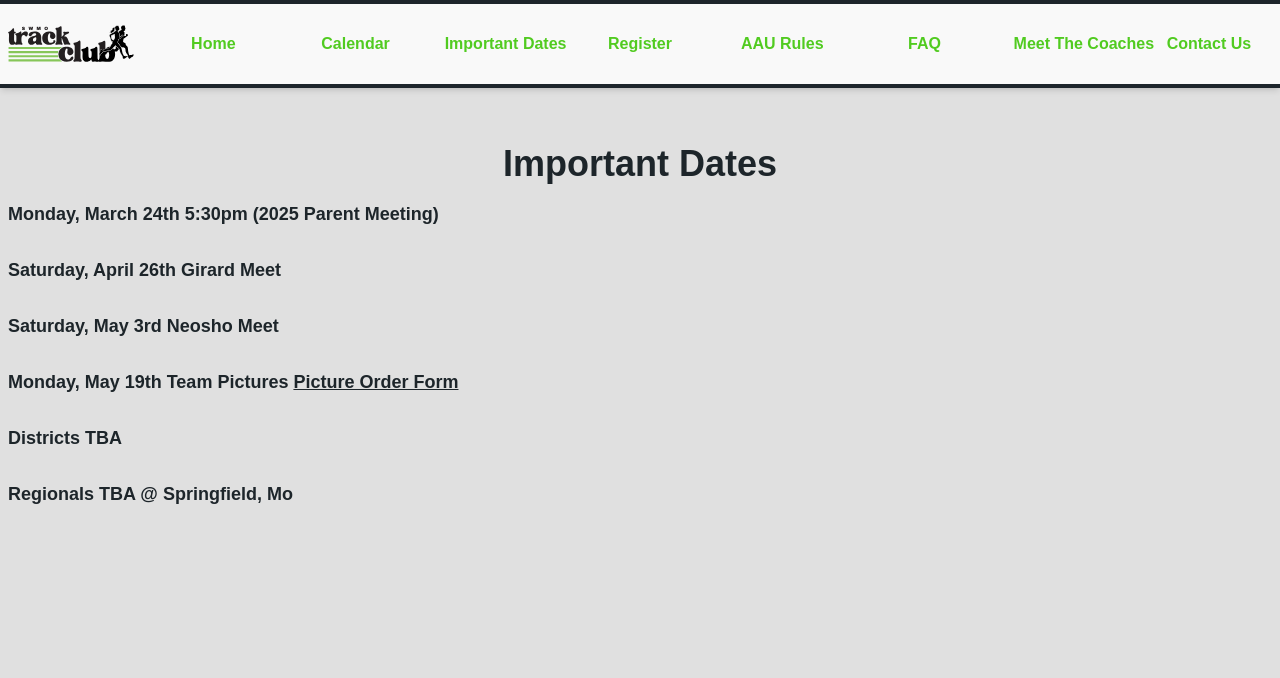
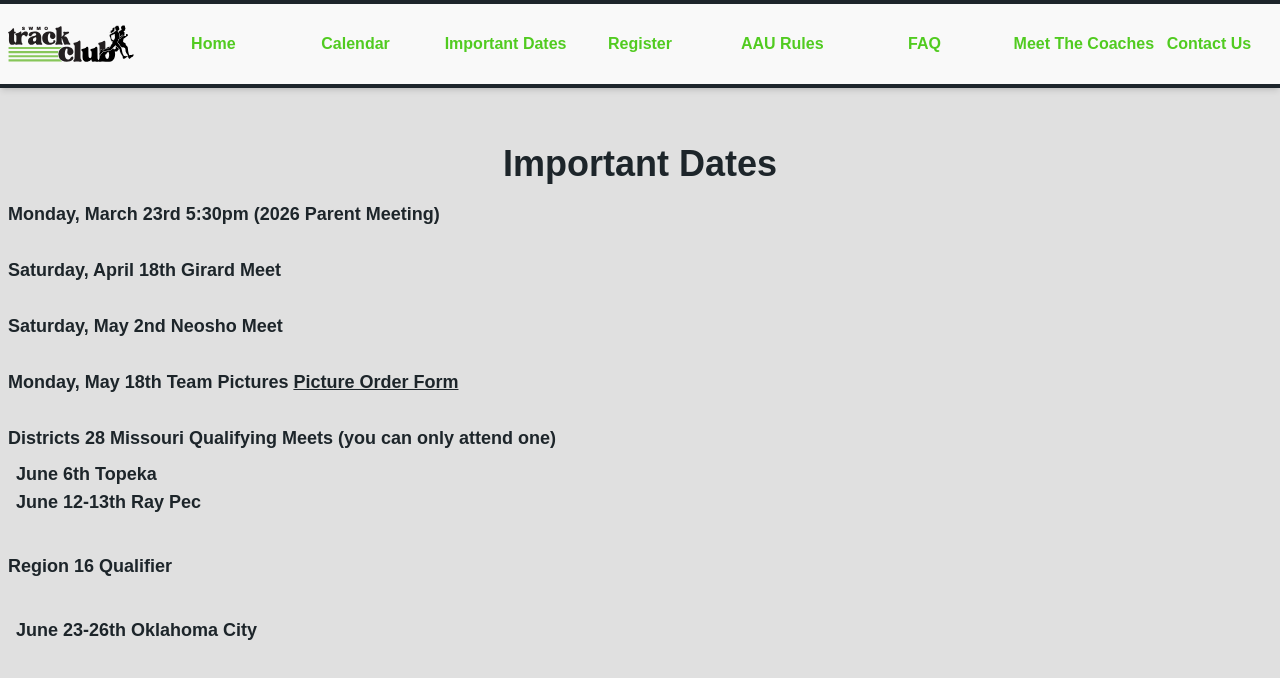
Before and after one commit to rylandavis9/AAU-website, a Next.js app in the folder website/: page /importantdates in a window 1280 px wide. Shown: the top 678 px of the page. Built offline with nearby package versions, Linux system fonts and the light colour scheme.

Commit message:
Updated For 2026 Season

```diff
--- a/website/app/frequentlyaskedquestions/page.tsx
+++ b/website/app/frequentlyaskedquestions/page.tsx
@@ -11,8 +11,8 @@ export default function Faq() {
           <h1 className="w-full text-center text-4xl font-extrabold " >FAQ</h1>
               <h2 className="mx-2 text-xl font-extrabold " ><br></br>1. When can my child get started?</h2>
                 <ul className="ml-8 mr-2 text-lg list-disc">
-                    <li className="ml-8 mr-2 text-lg list-disc">2025 season will run from Monday, March 31st through Saturday, June 28th or until you are finished competing. This gives us 8 potential practices before the first meet and goes through regionals. </li>
-                    <li className="ml-8 mr-2 text-lg list-disc">K-6th 3/31/25</li>
+                    <li className="ml-8 mr-2 text-lg list-disc">2026 season will run from Monday, March 30th through Saturday, June 18th or until you are finished competing. This gives us 3 potential practices before the first meet, 6 before the second, and goes through regionals. </li>
+                    <li className="ml-8 mr-2 text-lg list-disc">K-6th 3/30/26</li>
                     <li className="ml-8 mr-2 text-lg list-disc">JH & HS can join after their seasons end</li>
                 </ul>
               <h2 className="mx-2 text-xl font-extrabold " ><br></br>2. What is the required commitment?</h2>
@@ -30,9 +30,9 @@ export default function Faq() {
                 </ul>
               <h2 className="mx-2 text-xl font-extrabold " ><br></br>3. What is the cost breakdown</h2>
                 <ul className="ml-8 mr-2 text-lg list-disc">
-                    <li className="ml-8 mr-2 text-lg list-disc">AAU membership $22</li>
+                    <li className="ml-8 mr-2 text-lg list-disc">AAU membership $24</li>
                     <li className="ml-8 mr-2 text-lg list-disc">SWMO Track Club fee $75</li>
-                    <li className="ml-8 mr-2 text-lg list-disc">Meets entry fees as of 2024</li>
+                    <li className="ml-8 mr-2 text-lg list-disc">Meets entry fees as of 2025</li>
                     <ul className="ml-16 mr-2 text-lg list-disc">
                       <li>Girard $25</li>
                       <li>Neosho $25</li>
--- a/website/app/importantdates/page.tsx
+++ b/website/app/importantdates/page.tsx
@@ -8,12 +8,20 @@ export default function ImportantDates() {
         </Navbar>
           <h1 className="m-2 text-pretty text-4xl self-center font-bold"> <br></br>Important Dates<br></br> </h1>
           <p className="m-2 text-pretty text-lg font-bold">
-            <a href="/" >Monday, March 24th 5:30pm (2025 Parent Meeting)<br></br><br></br></a>
-            <a href="/calendar" >Saturday, April 26th Girard Meet<br></br><br></br></a>
-            <a href="/calendar" >Saturday, May 3rd Neosho Meet<br></br><br></br></a>
-            <a>Monday, May 19th Team Pictures <a href="https://www.canva.com/design/DAGeV0mKrG4/Fft2ZSL1_CLZNX3hVx7xHg/view?utm_content=DAGeV0mKrG4&utm_campaign=designshare&utm_medium=link2&utm_source=uniquelinks&utlId=hd9249e7883" target="_blank" className="underline">Picture Order Form</a> <br></br><br></br></a>
-            <a href="/calendar" >Districts TBA<br></br><br></br></a>
-            <a href="/calendar" >Regionals TBA @ Springfield, Mo<br></br><br></br></a>
+            <a href="/" >Monday, March 23rd 5:30pm (2026 Parent Meeting)<br></br><br></br></a>
+            <a href="/calendar" >Saturday, April 18th Girard Meet<br></br><br></br></a>
+            <a href="/calendar" >Saturday, May 2nd Neosho Meet<br></br><br></br></a>
+            <a>Monday, May 18th Team Pictures <a href="https://www.canva.com/design/DAGeV0mKrG4/Fft2ZSL1_CLZNX3hVx7xHg/view?utm_content=DAGeV0mKrG4&utm_campaign=designshare&utm_medium=link2&utm_source=uniquelinks&utlId=hd9249e7883" target="_blank" className="underline">Picture Order Form</a> <br></br><br></br></a>
+              <a href="/calendar" >Districts 28 Missouri Qualifying Meets (you can only attend one)
+                  <br></br>
+                    <p className="m-2 text-pretty text-md font-bold">June 6th Topeka<br></br>June 12-13th Ray Pec</p>
+                  <br></br>
+              </a>
+            <a href="/calendar" >Region 16 Qualifier<br></br>
+                <br></br>
+                    <p className="m-2 text-pretty text-md font-bold">June 23-26th Oklahoma City</p>
+                <br></br>
+            </a>
           </p>
       </main>
 
--- a/website/app/page.tsx
+++ b/website/app/page.tsx
@@ -17,9 +17,7 @@ export default function Home() {
           <div className="flex-1 flex flex-wrap justify-items-start border-solid border-foreground border-y-4 border-2">
             <div className="m-2 flex flex-col place-content-center">
               <p className="m-2 text-pretty text-lg font-bold">Welcome to SWMO Track Club!<br></br></p>
-              <p className="m-2 text-pretty text-lg">We’re thrilled to kick off the inaugural season of SWMO Track Club,
-                a competitive AAU Track and Field club dedicated to developing athletes of all skill levels. Whether you're sprinting towards personal bests,
-                aiming for the podium, or just discovering your passion for the sport, this is the place for you!
+              <p className="m-2 text-pretty text-lg">We’re excited to kick off another season of SWMO Track Club, a competitive AAU Track and Field club dedicated to developing athletes of all skill levels. Whether you're sprinting towards personal bests, aiming for the podium, or just discovering your passion for the sport, this is the place for you!
                 <br></br>
                 <br></br>
                 Our mission is to include athletes from all southwest Missouri schools. We aim to foster a supportive, disciplined,
@@ -28,8 +26,8 @@ export default function Home() {
                 We’re here to help you learn and grow in your track and field experience.
               </p>
               <a id="pm"></a>
-              <p className="m-2 text-pretty text-lg font-bold"><br></br>2025 Parent Meeting!<br></br></p>
-              <p className="m-2 text-pretty text-lg">Monday, March 24th<br></br>5:30pm<br></br>Park in the WCHS pool parking lot
+              <p className="m-2 text-pretty text-lg font-bold"><br></br>2026 Parent Meeting!<br></br></p>
+              <p className="m-2 text-pretty text-lg">Monday, March 23rd<br></br>5:30pm<br></br>Park in the WCHS pool parking lot
                 <br></br>Meet in Cardinal Theatre<br></br>
               </p>
               <a href="https://calendar.google.com/calendar/u/0?cid=Y18yMmVhZTQ1MzRlZDZkNmQ2ZDVmODU2ODVhNmU2NGJmMWY5OGIwYzhmMjY1MDZhOGQ2MjkzMGQxNzYyNDhmZmIwQGdyb3VwLmNhbGVuZGFyLmdvb2dsZS5jb20" target="_blank" className="underline">Get the sharable calendar link here!</a>
@@ -46,8 +44,8 @@ export default function Home() {
                         <li>Youth Membership Application</li>
                         <li>Track and Field (X-Country, Multi-Events)</li>
                         <li>Extended Coverage if you plan on competing in the Neosho or Girard meets.</li>
-                        <li>Choose 1 year or 2 year membership ($22 or $44 per athlete)</li>
-                        <li>Choose your club: SWMO Track Club - W4TTA4</li>
+                        <li>Choose 1 year extended coverage membership $24</li>
+                        <li>Choose your club: SWMO Track Club - UB6UU5vB6</li>
                       </ul>
                     </ul>
                     <li className="ml-5 text-lg list-decimal">Register for the SWMO Track Club</li>
@@ -58,7 +56,7 @@ export default function Home() {
                     </ul>
                     <li className="ml-5 text-lg list-decimal">Download the Band app</li>
                     <ul className="ml-5 text-lg list-disc">
-                      <li className="ml-5 text-lg list-disc">Join the SWMO Track Club 25</li>
+                      <li className="ml-5 text-lg list-disc">Join the SWMO Track Club 26</li>
                       <li className="ml-5 text-lg list-disc">This will be our primary way of making announcements with a large group.</li>
                       <ul className="ml-10 text-lg list-disc">
                         <li>Ex: Practice cancellation, meet information, meet entry deadlines, etc.</li>
@@ -66,7 +64,7 @@ export default function Home() {
                     </ul>
                     <li className="ml-5 text-lg list-decimal">Uniform Store</li>
                     <ul className="ml-5 text-lg list-disc">
-                      <li className="ml-5 text-lg list-disc"><a href="https://swmotrackclub.itemorder.com/shop/sale/" target="_blank" className="underline">Link</a></li>
+                      <li className="ml-5 text-lg list-disc"><a href="https://swmotrackclub.itemorder.com/shop/sale/" target="_blank" className="underline">Link (NOT READY YET)</a></li>
                     </ul>
                 </ol>
           </div>
```
Also changed, not shown: website/app/meetthecoaches/page.tsx (+6 -4 lines).
